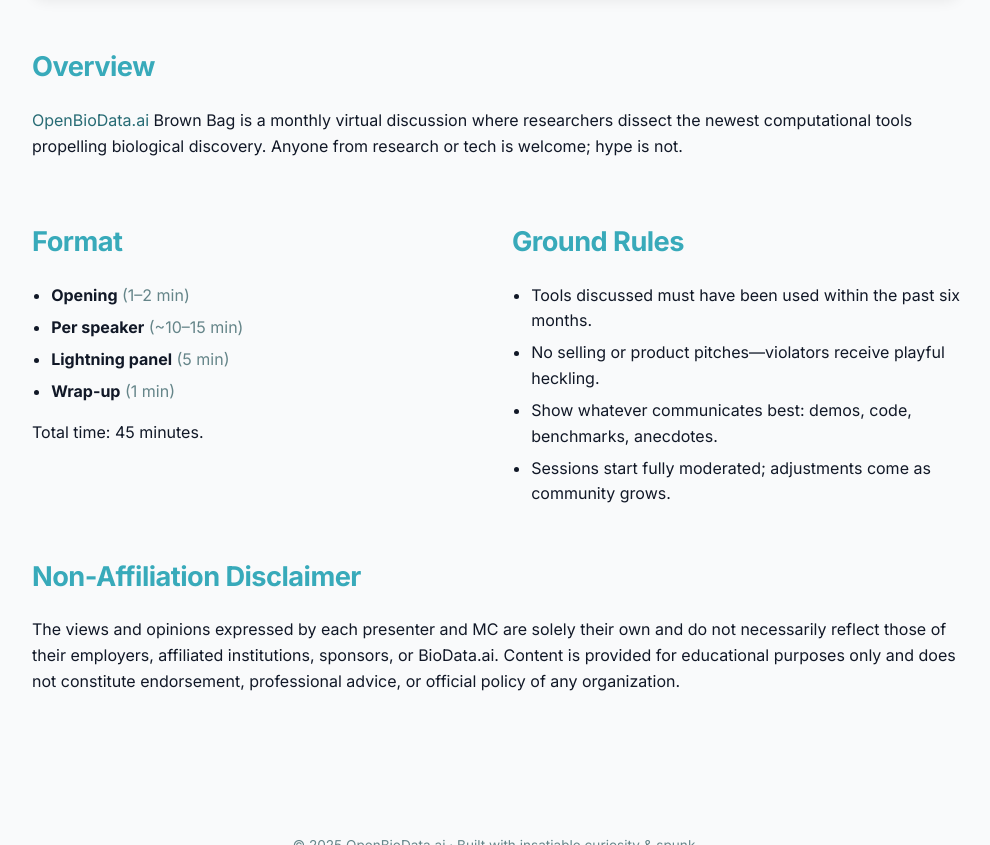
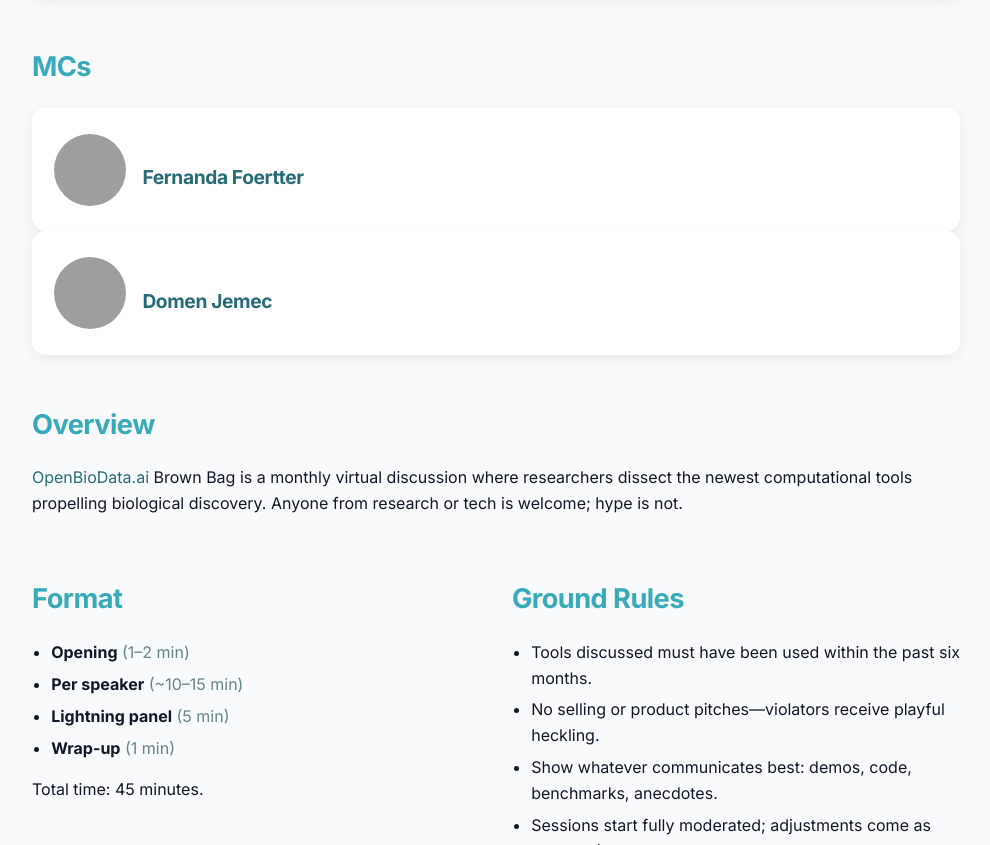
Before and after one commit to openbiodataai/openbiodataai.github.io, a plain HTML site: page index.html in a window 1280 px wide. Shown: the part 1298-2143 px from the top of the page, without its empty margins (144-1134 px from the left). Drawn offline with Linux system fonts and the light colour scheme; grey boxes are pictures that could not be loaded.

Commit message:
Update index.html

```diff
--- a/index.html
+++ b/index.html
@@ -124,6 +124,21 @@
       </div>
     </article>
   </section>
+  <section>
+    <h2>MCs</h2>
+    <article class="card speaker">
+      <img src="https://media.licdn.com/dms/image/v2/D4E03AQEmORF6wUrEZw/profile-displayphoto-shrink_800_800/profile-displayphoto-shrink_800_800/0/1668631808072?e=1750896000&v=beta&t=OFZIYZxMy6-SsPv4ZcnwiEdMNQdExWQrSE6xBzVS1WE" alt="Fernanda Foertter headshot">
+      <div>
+        <h3><a href="https://www.linkedin.com/in/foertter/">Fernanda Foertter</a></h3>
+      </div>
+    </article>
+    <article class="card speaker">
+      <img src="https://media.licdn.com/dms/image/v2/C5603AQEI7PL-eGuWsw/profile-displayphoto-shrink_800_800/profile-displayphoto-shrink_800_800/0/1657065622668?e=1750896000&v=beta&t=tWSO5tii5ioG_lSUkXJL5S9f0a-4dtP5WO8sTI3JXxc" alt="Domen Jemec headshot">
+      <div>
+        <h3><a href="https://www.linkedin.com/in/domenjemec/">Domen Jemec</a></h3>
+      </div>
+    </article>
+  </section>
 
   <section>
     <h2>Overview</h2>
```
